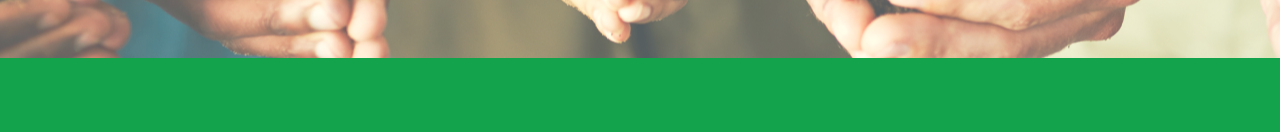
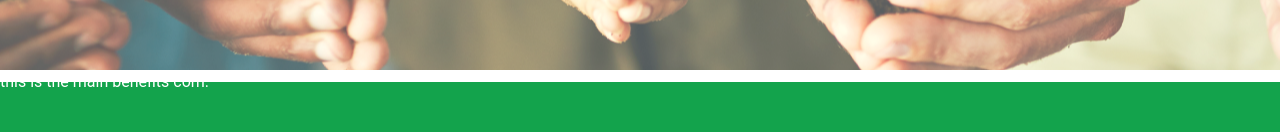
Before and after one commit to Sanaullahcs/jackfruitguys-website-frontend, a Vue app: page /benefits in a window 1280 px wide. Shown: the part 419-551 px from the top of the page. Built offline with nearby package versions, Linux system fonts and the light colour scheme; a web font is replaced by a local one.

Commit message:
Defining the Benefits

```diff
--- /dev/null
+++ b/src/components/BenefitsPage/MainBenefits.vue
@@ -0,0 +1,5 @@
+<template>
+    <div>
+        this is the main benefits com.
+    </div>
+</template>
--- a/src/components/singlePageWeb/Benefits.vue
+++ b/src/components/singlePageWeb/Benefits.vue
@@ -1,7 +1,8 @@
 <template>
-    <div  class="mt-75" style="background-color: white">
+  <div class="mt-75" style="background-color: white">
     <NavbarCom />
     <HeaderCom />
+    <MainBenefits />
     <ChatBot />
     <FooterCom />
   </div>
@@ -9,6 +10,7 @@
 
 <script>
 import NavbarCom from "../NavbarCom.vue";
+import MainBenefits from "../BenefitsPage/MainBenefits.vue";
 import FooterCom from "../AppFooter.vue";
 import HeaderCom from "../BenefitsPage/Header.vue";
 import ChatBot from "../ChatBot/ChatBot.vue";
@@ -16,10 +18,10 @@
 export default {
   components: {
     NavbarCom,
+    MainBenefits,
     HeaderCom,
     FooterCom,
     ChatBot,
-
   },
 };
 </script>
```
Lines whose indentation alone changed are shown as unchanged.
